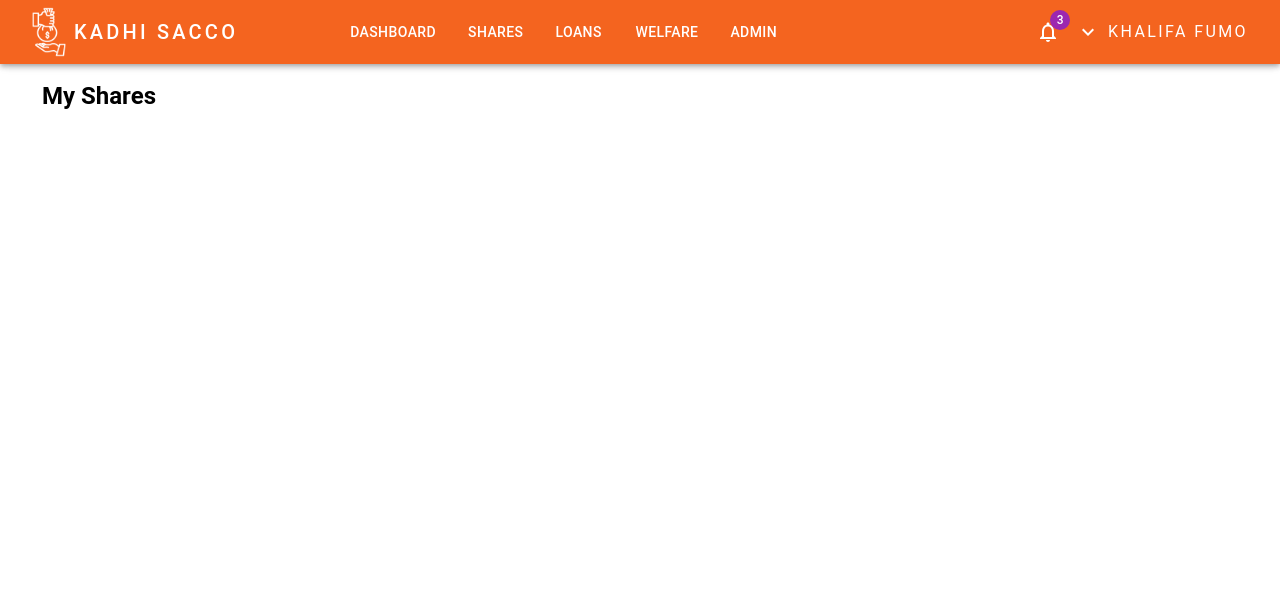
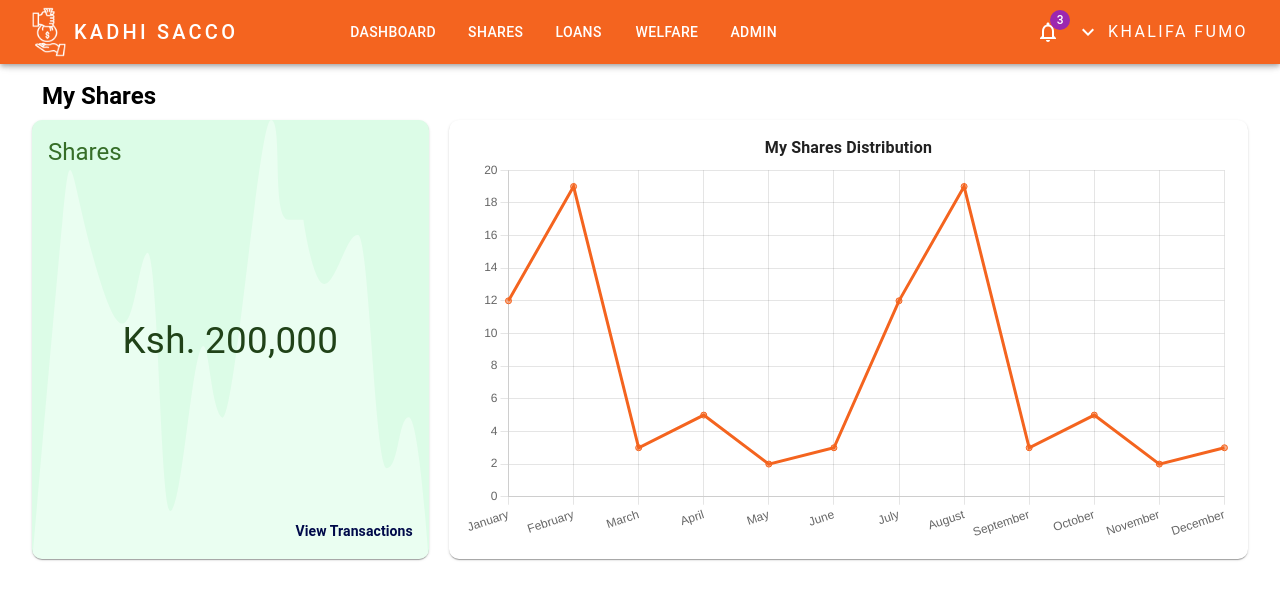
Before and after one commit to khalifa47/sacco, a Next.js app: page /shares in a window 1280 px wide. Shown: the top 600 px of the page. Built offline with nearby package versions, Linux system fonts and the light colour scheme.

Commit message:
shares page started, trend done

```diff
--- a/app/(components)/InfoCard.tsx
+++ b/app/(components)/InfoCard.tsx
@@ -56,6 +56,7 @@ const InfoCard = ({
       sx={{
         display: "flex",
         flexDirection: "column",
+        justifyContent: "space-between",
         borderRadius: "10px",
         backgroundColor: contentColors.bgColor,
         p: 2,
--- /dev/null
+++ b/app/(components)/Trend.tsx
@@ -0,0 +1,99 @@
+"use client";
+
+import Card from "@mui/material/Card";
+import Typography from "@mui/material/Typography";
+// import RadioGroup from "@mui/material/RadioGroup";
+// import FormControlLabel from "@mui/material/FormControlLabel";
+// import Radio from "@mui/material/Radio";
+import { Line } from "react-chartjs-2";
+import {
+  Chart as ChartJS,
+  CategoryScale,
+  LinearScale,
+  PointElement,
+  LineElement,
+  Tooltip,
+} from "chart.js";
+// import { useState } from "react";
+
+type Data = {
+  label: string;
+  data: number[];
+  borderColor: string;
+  backgroundColor: string;
+};
+
+ChartJS.register(
+  CategoryScale,
+  LinearScale,
+  PointElement,
+  LineElement,
+  Tooltip
+);
+
+const Trend = ({
+  labels,
+  datasets,
+}: {
+  labels: string[];
+  datasets: Data[];
+}) => {
+  //   const [selectedScale, setSelectedScale] = useState("monthly");
+  //   const handleChangeScale = (event: React.ChangeEvent<HTMLInputElement>) => {
+  //     setSelectedScale(event.target.value);
+  //   };
+
+  return (
+    <Card
+      sx={{
+        p: 2,
+        flex: 1,
+        borderRadius: "10px",
+        ":hover": { boxShadow: 5 },
+      }}
+    >
+      <Typography textAlign="center" fontWeight={600}>
+        My Shares Distribution
+      </Typography>
+      {/* <RadioGroup row sx={{ justifyContent: "center" }}>
+        <FormControlLabel
+          control={
+            <Radio
+              size="small"
+              value="monthly"
+              checked={selectedScale === "monthly"}
+              onChange={handleChangeScale}
+            />
+          }
+          label="Monthly"
+        />
+        <FormControlLabel
+          control={
+            <Radio
+              size="small"
+              value="yearly"
+              checked={selectedScale === "yearly"}
+              onChange={handleChangeScale}
+            />
+          }
+          label="Yearly"
+        />
+      </RadioGroup> */}
+      <Line
+        options={{
+          scales: {
+            y: {
+              beginAtZero: true,
+            },
+          },
+          responsive: true,
+        }}
+        data={{
+          labels: labels,
+          datasets: datasets,
+        }}
+      />
+    </Card>
+  );
+};
+export default Trend;
--- a/app/shares/page.tsx
+++ b/app/shares/page.tsx
@@ -1,9 +1,53 @@
 import Title from "@/app/(components)/Title";
+import dynamic from "next/dynamic";
+
+const InfoCard = dynamic(() => import("@/app/(components)/InfoCard"));
+const Trend = dynamic(() => import("@/app/(components)/Trend"));
 
 export default function Shares() {
   return (
     <main>
       <Title title="My Shares" pageTitle />
+      {/* View shares */}
+      <div
+        style={{
+          display: "flex",
+          justifyContent: "space-around",
+          flexWrap: "wrap",
+          gap: 20,
+        }}
+      >
+        <InfoCard content="shares" amount={200000} />
+        <Trend
+          labels={[
+            "January",
+            "February",
+            "March",
+            "April",
+            "May",
+            "June",
+            "July",
+            "August",
+            "September",
+            "October",
+            "November",
+            "December",
+          ]}
+          datasets={[
+            {
+              label: "Amount",
+              data: [12, 19, 3, 5, 2, 3, 12, 19, 3, 5, 2, 3],
+              borderColor: "#F4641F",
+              backgroundColor: "#F4641F80",
+            },
+          ]}
+        />
+      </div>
+
+      {/* Deposit shares */}
+      {/* Withdraw shares */}
+      {/* Transfer to Welfare */}
+      {/* Shares frequency */}
     </main>
   );
 }
```
